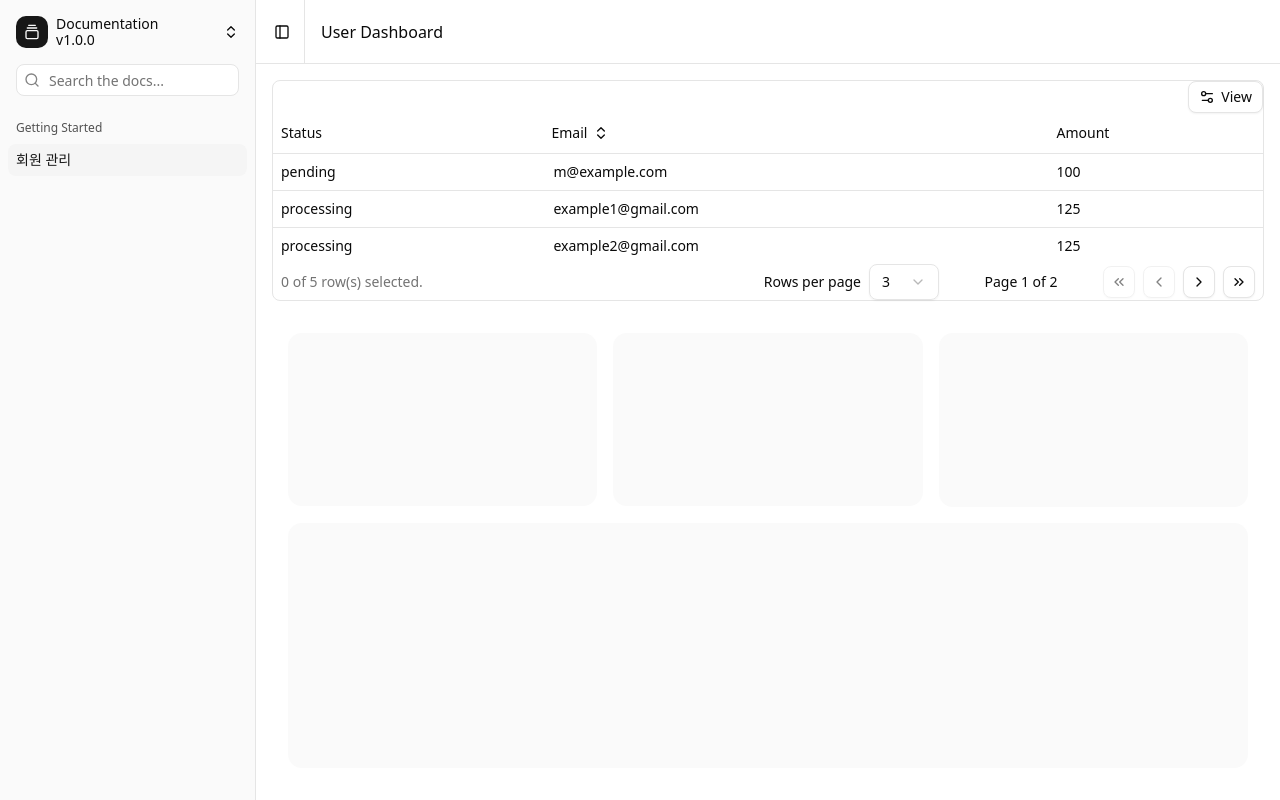
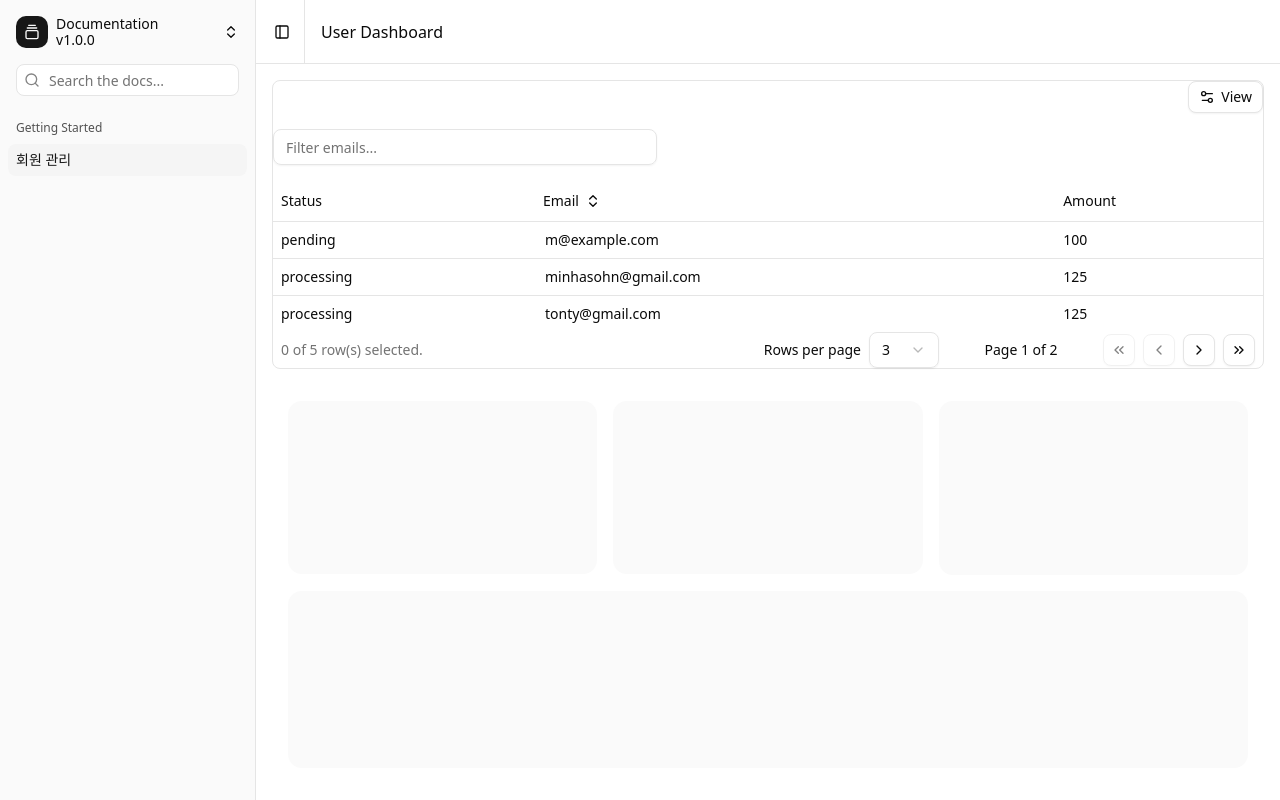
Before and after one commit to inploysoft/inploy_erp, a React (Vite) app: page /user in a window 1280 px wide. Built offline with nearby package versions, Linux system fonts and the light colour scheme.

Commit message:
chore: implement sorting and filtering

```diff
--- a/src/components/common/table/DataTable.tsx
+++ b/src/components/common/table/DataTable.tsx
@@ -2,12 +2,17 @@ import { useState } from 'react';
 
 import {
   ColumnDef,
+  ColumnFiltersState,
   flexRender,
   getCoreRowModel,
+  getFilteredRowModel,
   getPaginationRowModel,
+  getSortedRowModel,
+  SortingState,
   useReactTable,
 } from '@tanstack/react-table';
 
+import { Input } from '@/components/ui/input';
 import {
   Table,
   TableBody,
@@ -16,7 +21,6 @@ import {
   TableHeader,
   TableRow,
 } from '@/components/ui/table';
-
 import { DataTablePagination } from './DataTablePagination';
 import { DataTableViewOptions } from './DataTableViewOptions';
 
@@ -29,25 +33,54 @@ export function DataTable<TData, TValue>({
   columns,
   data,
 }: DataTableProps<TData, TValue>) {
+  const [columnFilters, setColumnFilters] = useState<ColumnFiltersState>([]);
+
+  const [sorting, setSorting] = useState<SortingState>([]);
+
   const [pagination, setPagination] = useState({
     pageIndex: 0,
     pageSize: 3,
   });
 
+  //
   const table = useReactTable({
     data,
     columns,
     getCoreRowModel: getCoreRowModel(),
+
+    // filter
+    onColumnFiltersChange: setColumnFilters,
+    getFilteredRowModel: getFilteredRowModel(),
+
+    // sort
+    onSortingChange: setSorting,
+    getSortedRowModel: getSortedRowModel(),
+
+    // pagination
+    onPaginationChange: setPagination,
     getPaginationRowModel: getPaginationRowModel(),
-    onPaginationChange: setPagination,
+
     state: {
-      pagination,
+      columnFilters: columnFilters,
+      sorting: sorting,
+      pagination: pagination,
     },
   });
 
   return (
     <div className="rounded-md border">
       <DataTableViewOptions table={table} />
+
+      <div className="flex items-center py-4">
+        <Input
+          placeholder="Filter emails..."
+          value={(table.getColumn('email')?.getFilterValue() as string) ?? ''}
+          onChange={(event) =>
+            table.getColumn('email')?.setFilterValue(event.target.value)
+          }
+          className="max-w-sm"
+        />
+      </div>
 
       <Table>
         <TableHeader>
--- a/src/constants/mock.ts
+++ b/src/constants/mock.ts
@@ -17,13 +17,13 @@ export const tableMock: Payment[] = [
     id: '489e1d42',
     amount: 125,
     status: 'processing',
-    email: 'example1@gmail.com',
+    email: 'minhasohn@gmail.com',
   },
   {
     id: 'asdasdsad',
     amount: 125,
     status: 'processing',
-    email: 'example2@gmail.com',
+    email: 'tonty@gmail.com',
   },
   {
     id: 'fdhdfsgh',
```
